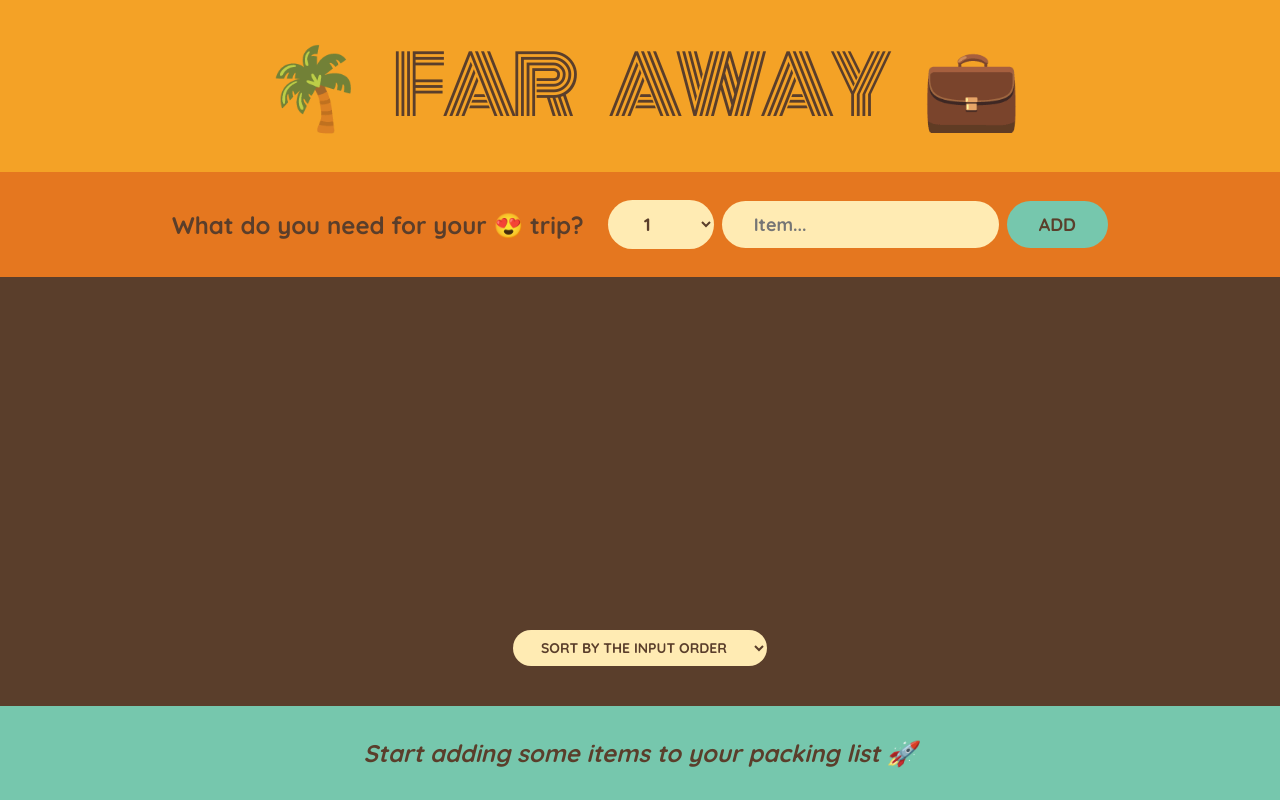
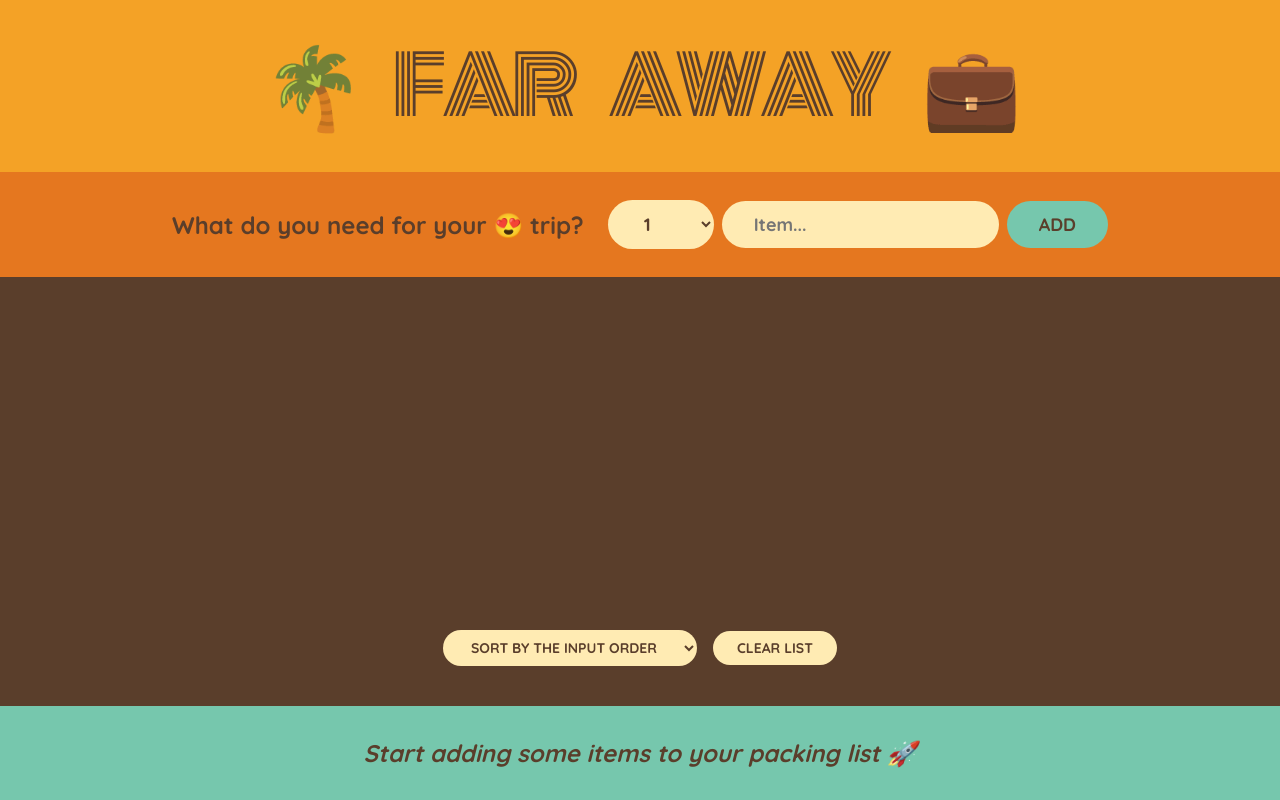
Before and after one commit to platisam/Travel_list, a React (Create React App) app: page / in a window 1280 px wide. Built offline with nearby package versions, Linux system fonts and the light colour scheme.

Commit message:
clearing the list with handleClearList function

```diff
--- a/src/App.js
+++ b/src/App.js
@@ -25,6 +25,13 @@
     );
   }
 
+  function handleClearList() {
+    const confirmed = window.confirm(
+      "Are you sure you want to delete all items?"
+    );
+    if (confirmed) setItems([]);
+  }
+
   return (
     <div className="app">
       <Logo />
@@ -33,6 +40,7 @@
         items={items}
         onDeleteItem={handleDeleteItem}
         onToggleItem={handleToggleItem}
+        onClearList={handleClearList}
       />
       <Stats items={items} />
     </div>
@@ -85,7 +93,7 @@
   );
 }
 
-function PackingList({ items, onDeleteItem, onToggleItem }) {
+function PackingList({ items, onClearList, onDeleteItem, onToggleItem }) {
   const [sortBy, setSortBy] = useState("input");
 
   let sortedItems;
@@ -119,6 +127,7 @@
           <option value="description">Sort by description</option>
           <option value="packed">Sort by packed status</option>
         </select>
+        <button onClick={onClearList}>Clear list</button>
       </div>
     </div>
   );
```
